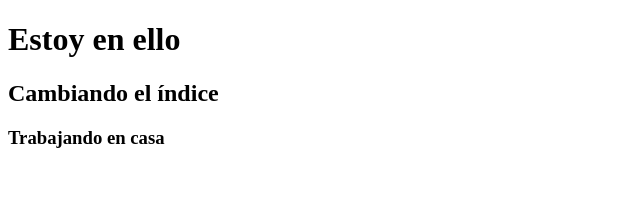
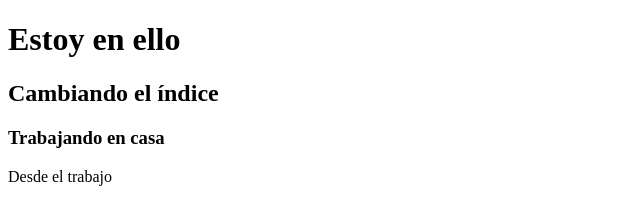
Before and after one commit to juandegaray/juandegaray.github.io, a plain HTML site: page index.html in a window 1280 px wide. Shown: the whole page, without its empty margins (0-640 px from the left). Drawn offline with Linux system fonts and the light colour scheme.

Commit message:
cambiando para probar

```diff
--- a/index.html
+++ b/index.html
@@ -9,5 +9,6 @@
     <h1>Estoy en ello</h1>
     <h2>Cambiando el índice</h2>
     <h3>Trabajando en casa</h3>
+    Desde el trabajo
 </body>
 </html>
```
